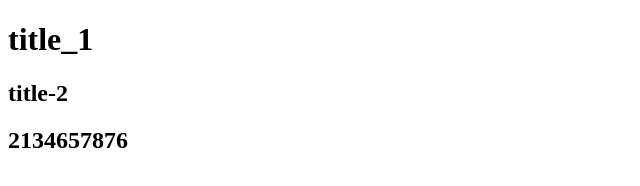
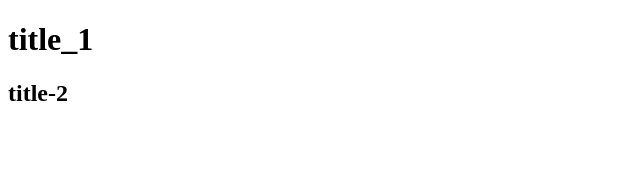
Before and after one commit to krash124/test-5, a plain HTML site: page index.html in a window 1280 px wide. Shown: the whole page, without its empty margins (0-640 px from the left). Drawn offline with Linux system fonts and the light colour scheme.

Commit message:
Update index.html
del label

```diff
--- a/index.html
+++ b/index.html
@@ -15,9 +15,7 @@
     <h2>title-2</h2>
 </section>
 
-<label for="">
-    <h2>2134657876</h2>
-</label>
+
 
 
 </body>
```
